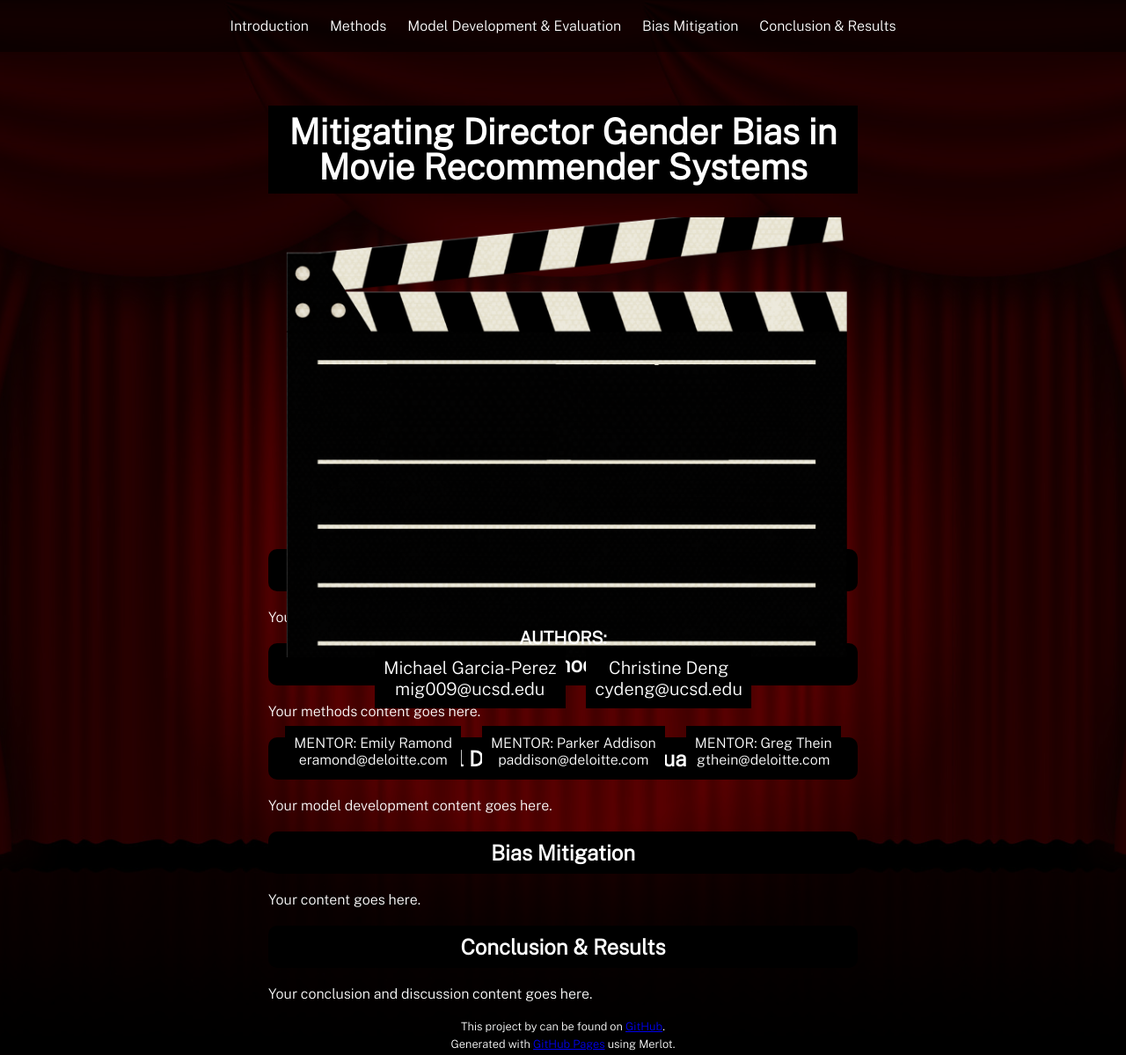
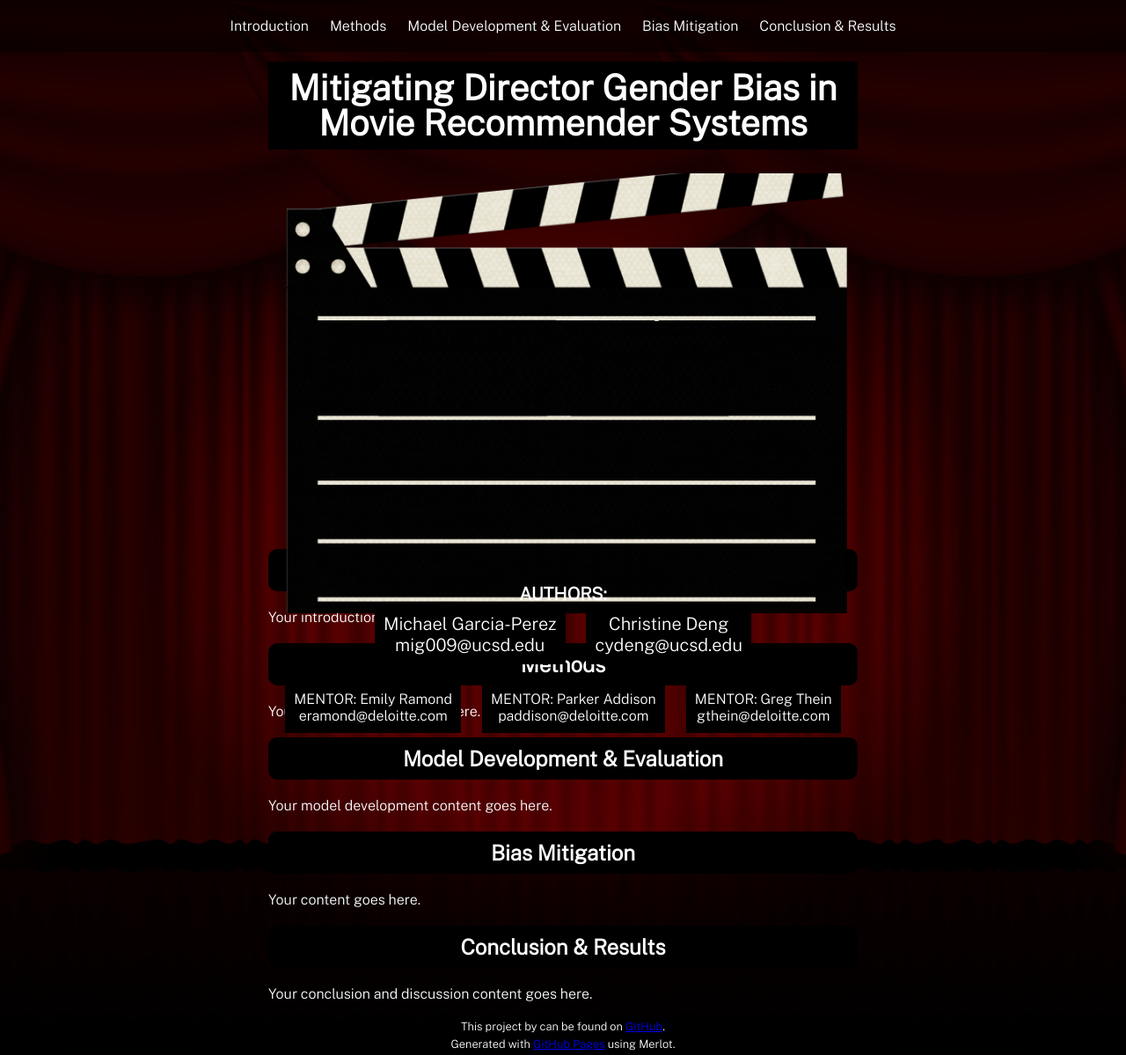
Before and after one commit to michael-garciaperez/DSC180A-Methodology-5, a Jekyll site: the page built from index.md, in a window 1280 px wide and 1199 px high. Shown: the whole window at 88% size. Built offline with Jekyll 4.4.1, drawn with Linux system fonts in a browser that asks for light colours.

Commit message:
Update style.scss

```diff
--- a/assets/css/style.scss
+++ b/assets/css/style.scss
@@ -1,5 +1,6 @@
 ---
 ---
+
 @import url('https://fonts.googleapis.com/css2?family=Public+Sans:wght@300&display=swap');
 
 body {
@@ -35,7 +36,7 @@ header h1 {
   line-height: 1;
   background-color: black;
   padding: 10px 20px;
-  margin-top: 100px; /* Adjusted margin-top for the title */
+  margin-top: 20px; /* Adjusted margin-top for the title */
 }
 
 .clapboard-image {
@@ -198,3 +199,7 @@ body::before {
   background-color: rgba(0, 0, 0, 0.5);
   z-index: -1;
 }
+
+.title-container {
+  margin-top: 50px; /* Adjusted margin-top for the title */
+}
```
